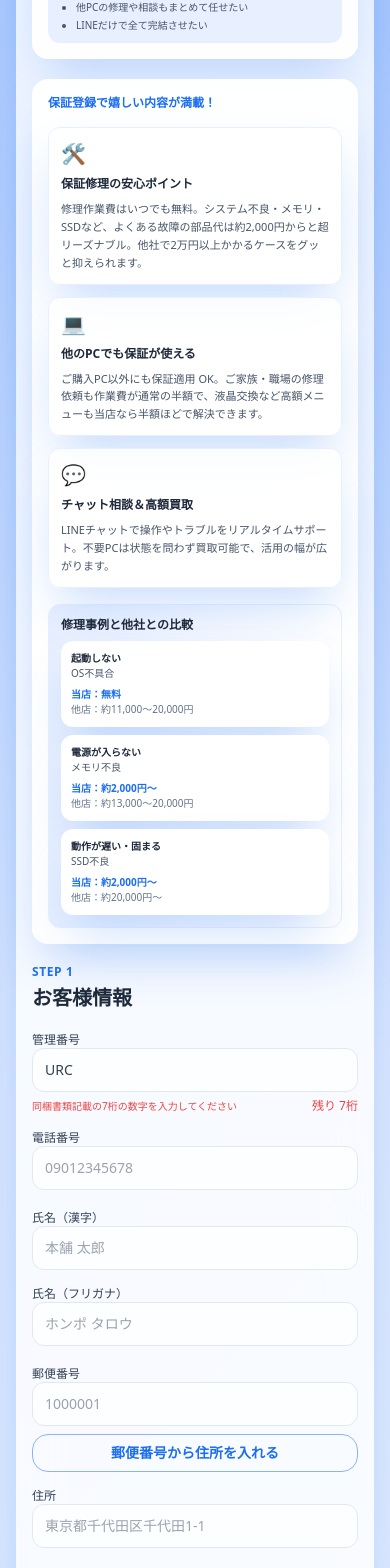
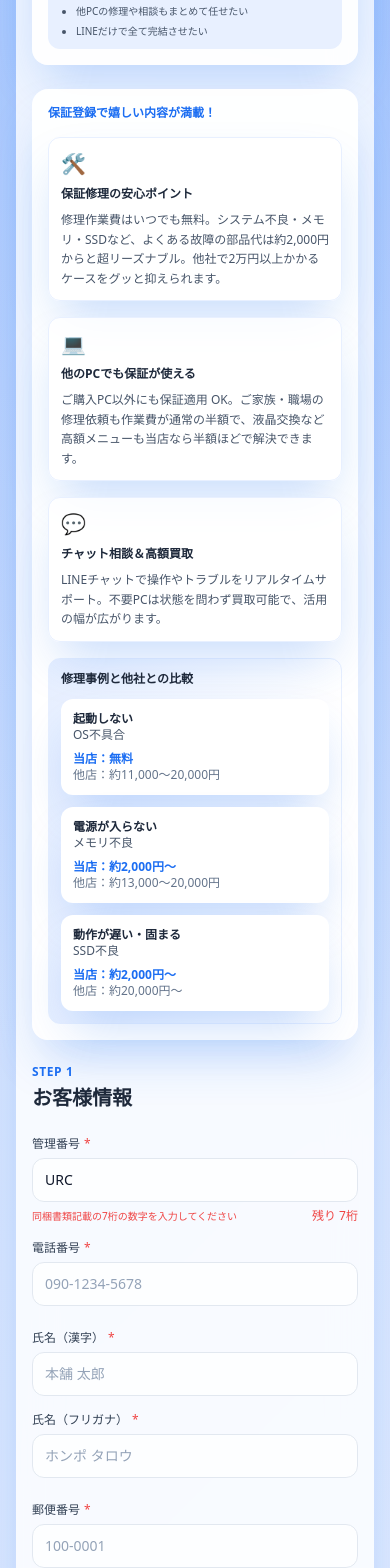
Before and after one commit to ulunaia99-max/HONPOKUN-WARRANTY, a Next.js app: page / in a window 390 px wide. Shown: the part 220-1788 px from the top of the page. Built offline with nearby package versions, Linux system fonts and the light colour scheme.

Commit message:
電話番号・郵便番号に自動ハイフン追加、フォント・スペーシング統一

```diff
--- a/src/components/registration-form.tsx
+++ b/src/components/registration-form.tsx
@@ -110,8 +110,34 @@ export function RegistrationForm() {
     setFormState((prev) => ({ ...prev, [field]: value }));
   };
 
+  // 郵便番号フォーマット関数（123-4567）
+  const formatPostalCode = (value: string): string => {
+    const digits = value.replace(/\D/g, "").slice(0, 7);
+    if (digits.length <= 3) {
+      return digits;
+    }
+    return `${digits.slice(0, 3)}-${digits.slice(3)}`;
+  };
+
+  // 電話番号フォーマット関数（090-1234-5678 または 03-1234-5678）
+  const formatPhoneNumber = (value: string): string => {
+    const digits = value.replace(/\D/g, "");
+    if (digits.length <= 3) {
+      return digits;
+    } else if (digits.length <= 7) {
+      return `${digits.slice(0, 3)}-${digits.slice(3)}`;
+    } else if (digits.length <= 10) {
+      // 固定電話（03-1234-5678）
+      return `${digits.slice(0, 2)}-${digits.slice(2, 6)}-${digits.slice(6)}`;
+    } else {
+      // 携帯電話（090-1234-5678）
+      return `${digits.slice(0, 3)}-${digits.slice(3, 7)}-${digits.slice(7, 11)}`;
+    }
+  };
+
   const handlePostalLookup = async () => {
-    if (!formState.postalCode || formState.postalCode.replace(/\D/g, "").length < 7) {
+    const digits = formState.postalCode.replace(/\D/g, "");
+    if (!digits || digits.length < 7) {
       setMessage({
         type: "error",
         text: "郵便番号（7桁）を入力してからボタンを押してください。",
@@ -122,9 +148,8 @@ export function RegistrationForm() {
     setIsAddressLoading(true);
     setMessage(undefined);
     try {
-      const zipcode = formState.postalCode.replace(/\D/g, "");
       const res = await fetch(
-        `https://zipcloud.ibsnet.co.jp/api/search?zipcode=${encodeURIComponent(zipcode)}`,
+        `https://zipcloud.ibsnet.co.jp/api/search?zipcode=${encodeURIComponent(digits)}`,
       );
       const data = await res.json();
       if (data?.results?.[0]) {
@@ -185,10 +210,16 @@ export function RegistrationForm() {
     setMessage(undefined);
 
     try {
+      // ハイフンを除去して送信
+      const payload = {
+        ...formState,
+        phone: formState.phone.replace(/\D/g, ""),
+        postalCode: formState.postalCode.replace(/\D/g, ""),
+      };
       const response = await fetch("/api/register", {
         method: "POST",
         headers: { "Content-Type": "application/json" },
-        body: JSON.stringify(formState),
+        body: JSON.stringify(payload),
       });
 
       const data = await response.json();
@@ -222,11 +253,11 @@ export function RegistrationForm() {
   return (
     <form
       onSubmit={handleSubmit}
-      className="card-blur shadow-card rounded-2xl sm:rounded-3xl p-4 sm:p-6 lg:p-8 space-y-5 sm:space-y-6 max-w-4xl mx-auto"
+      className="card-blur shadow-card rounded-2xl sm:rounded-3xl p-4 sm:p-6 lg:p-8 space-y-6 max-w-4xl mx-auto"
     >
-      <div className="space-y-5">
+      <div className="space-y-6">
         <div className="flex flex-col gap-4 rounded-2xl sm:rounded-3xl bg-white/90 p-4 sm:p-5 shadow-card sm:flex-row sm:items-center">
-          <div className="flex items-center gap-3 sm:gap-5">
+          <div className="flex items-center gap-3 sm:gap-4">
             <div className="relative h-20 w-20 sm:h-28 sm:w-28 flex-shrink-0 rounded-2xl sm:rounded-3xl bg-white p-2 sm:p-3 shadow-card overflow-hidden">
               <Image
                 src="/logo-official.png"
@@ -251,7 +282,7 @@ export function RegistrationForm() {
           </div>
           <div className="rounded-xl sm:rounded-2xl bg-soft px-3 py-2.5 sm:px-4 sm:py-3 text-xs sm:text-sm text-slate-600 sm:ml-auto">
             <p className="font-semibold text-primary">こんな方におすすめ</p>
-            <ul className="mt-1.5 sm:mt-2 list-disc pl-4 space-y-0.5 sm:space-y-1 text-[10px] sm:text-xs text-slate-600">
+            <ul className="mt-2 list-disc pl-4 space-y-1 text-[10px] sm:text-xs text-slate-600">
               <li>購入後も手厚い修理サポートが欲しい</li>
               <li>他PCの修理や相談もまとめて任せたい</li>
               <li>LINEだけで全て完結させたい</li>
@@ -261,7 +292,7 @@ export function RegistrationForm() {
 
         <div className="space-y-4 rounded-2xl sm:rounded-3xl bg-white/95 p-4 sm:p-5 shadow-card">
           <p className="text-xs sm:text-sm font-semibold text-primary">保証登録で嬉しい内容が満載！</p>
-          <div className="grid gap-3 sm:gap-4 md:grid-cols-3">
+          <div className="grid gap-4 md:grid-cols-3">
             {perkCards.map((perk) => (
               <div
                 key={perk.title}
@@ -269,18 +300,18 @@ export function RegistrationForm() {
               >
                 <span className="text-xl sm:text-2xl">{perk.icon}</span>
                 <p className="text-xs sm:text-sm font-bold text-slate-800">{perk.title}</p>
-                <p className="text-[11px] sm:text-xs text-slate-600 leading-relaxed">{perk.description}</p>
+                <p className="text-xs text-slate-600 leading-relaxed">{perk.description}</p>
               </div>
             ))}
           </div>
           <div className="rounded-xl sm:rounded-2xl border border-soft bg-gradient-to-r from-soft to-white p-3 sm:p-4">
             <p className="text-xs sm:text-sm font-bold text-slate-800">修理事例と他社との比較</p>
-            <div className="mt-2 sm:mt-3 grid gap-2 sm:gap-3 sm:grid-cols-3">
+            <div className="mt-3 grid gap-3 sm:grid-cols-3">
               {repairComparisons.map((item) => (
-                <div key={item.title} className="rounded-xl sm:rounded-2xl bg-white px-2.5 py-2.5 sm:px-3 sm:py-3 text-[10px] sm:text-xs shadow-card">
+                <div key={item.title} className="rounded-xl sm:rounded-2xl bg-white px-3 py-3 text-xs shadow-card">
                   <p className="font-bold text-slate-800">{item.title}</p>
                   <p className="text-slate-600">{item.cause}</p>
-                  <p className="mt-1.5 sm:mt-2 text-primary font-semibold">{item.ours}</p>
+                  <p className="mt-2 text-primary font-semibold">{item.ours}</p>
                   <p className="text-slate-500">{item.others}</p>
                 </div>
               ))}
@@ -320,10 +351,11 @@ export function RegistrationForm() {
         />
         <InputField
           label="電話番号"
-          placeholder="09012345678"
+          placeholder="090-1234-5678"
           value={formState.phone}
-          onChange={(value) => updateField("phone", value)}
+          onChange={(value) => updateField("phone", formatPhoneNumber(value))}
           required
+          inputMode="tel"
         />
       </div>
 
@@ -348,10 +380,11 @@ export function RegistrationForm() {
         <div className="space-y-2">
           <InputField
             label="郵便番号"
-            placeholder="1000001"
+            placeholder="100-0001"
             value={formState.postalCode}
-            onChange={(value) => updateField("postalCode", value)}
+            onChange={(value) => updateField("postalCode", formatPostalCode(value))}
             required
+            inputMode="numeric"
           />
           <button
             type="button"
@@ -373,7 +406,7 @@ export function RegistrationForm() {
         </div>
       </div>
 
-      <div className="space-y-3">
+      <div className="space-y-4">
         <div className="flex items-center justify-between">
           <p className="text-sm font-semibold text-slate-700">
             保証プランを選択（任意）
@@ -382,7 +415,7 @@ export function RegistrationForm() {
             ※お選びの内容に合わせて保証期間が決まります
           </span>
         </div>
-        <div className="grid gap-3 sm:grid-cols-2">
+        <div className="grid gap-4 sm:grid-cols-2">
           {planOptions.map((plan) => (
             <PlanCard
               key={plan.id}
@@ -456,9 +489,11 @@ function InputField({
   type = "text",
 }: InputFieldProps) {
   return (
-    <div className="text-xs sm:text-sm font-medium text-slate-700 space-y-1.5">
-      <label className="flex flex-col space-y-1.5">
+    <div className="space-y-1.5">
+      <label className="block text-xs sm:text-sm font-medium text-slate-700">
         {label}
+        {required && <span className="ml-1 text-red-500">*</span>}
+      </label>
       <input
         type={type}
         required={required}
@@ -466,10 +501,9 @@ function InputField({
         inputMode={inputMode}
         placeholder={placeholder}
         onChange={(event) => onChange(event.target.value)}
-          className="w-full rounded-xl sm:rounded-2xl border border-slate-200 bg-white/70 px-3 py-2.5 sm:px-4 sm:py-3 text-sm sm:text-base focus:border-primary focus:outline-none focus:ring-2 focus:ring-primary/20 min-h-[44px]"
+        className="w-full rounded-xl sm:rounded-2xl border border-slate-200 bg-white/70 px-3 py-2.5 sm:px-4 sm:py-3 text-sm sm:text-base text-slate-900 placeholder:text-slate-400 focus:border-primary focus:outline-none focus:ring-2 focus:ring-primary/20 min-h-[44px] transition"
       />
-      </label>
-      {helper && <p className="text-[10px] sm:text-xs leading-relaxed">{helper}</p>}
+      {helper && <p className="text-[10px] sm:text-xs text-slate-500 leading-relaxed">{helper}</p>}
     </div>
   );
 }
```
Lines whose indentation alone changed are shown as unchanged.
